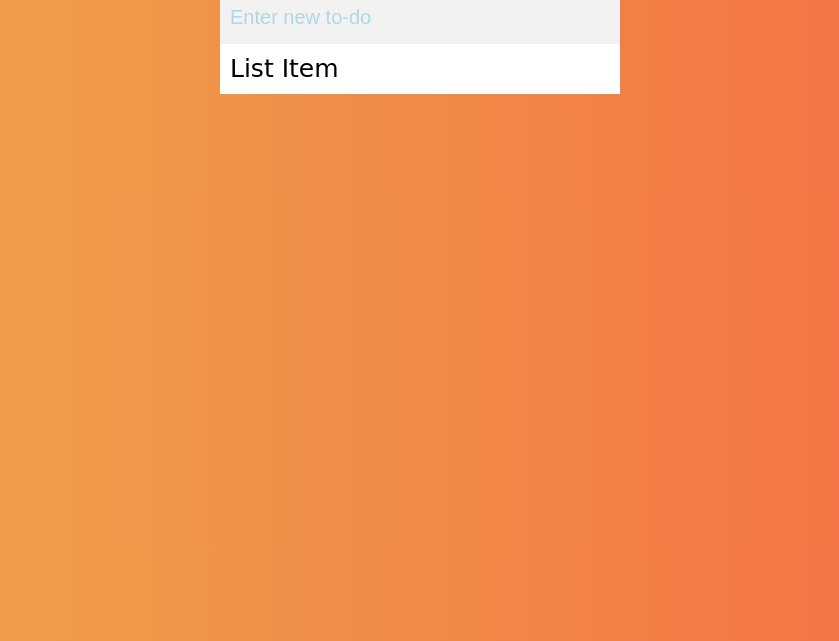
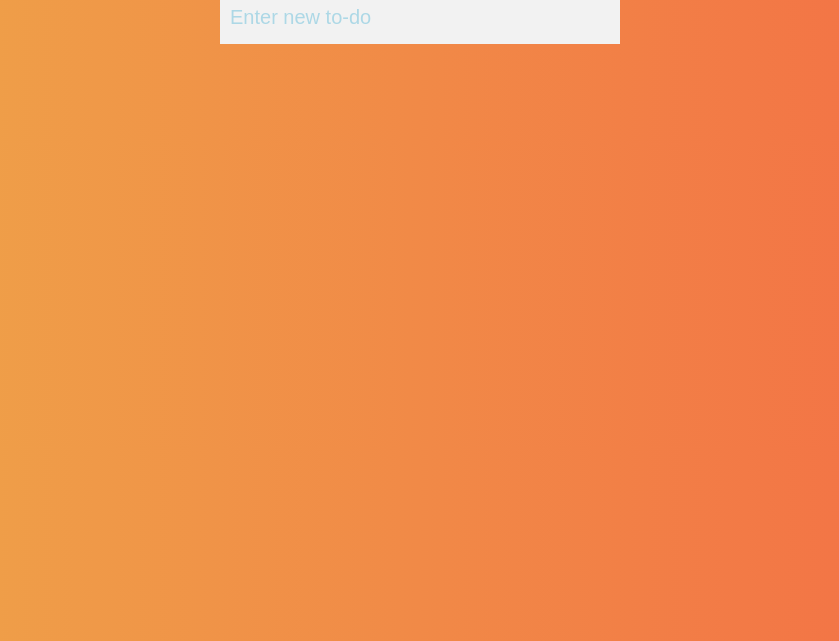
Before and after one commit to cwedwards9/todo-list, a plain HTML site: page index.html in a window 1280 px wide. Shown: the part 159-800 px from the top of the page, without its empty margins (220-1059 px from the left). Drawn offline with nearby package versions, Linux system fonts and the light colour scheme; a web font is replaced by a local one.

Commit message:
Take out default list item in the list

```diff
--- a/index.html
+++ b/index.html
@@ -14,7 +14,7 @@
         <h1 id="title">To-do List</h1>
         <input type="text" id="todoInput" placeholder="Enter new to-do">
         <ul>
-           <li><span><i class='fa fa-trash'></i></span>List Item</li>
+
         </ul>
     </main>
 
```
